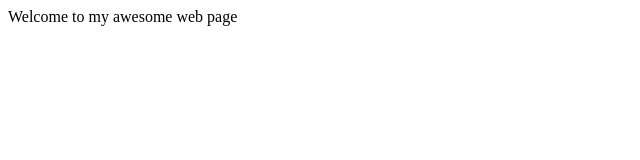
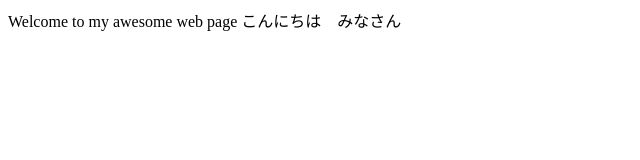
Before and after one commit to polyu-17002407g/our_project, a plain HTML site: page index.html in a window 1280 px wide. Shown: the whole page, without its empty margins (0-640 px from the left). Drawn offline with Linux system fonts and the light colour scheme.

Commit message:
Update index.html

```diff
--- a/index.html
+++ b/index.html
@@ -8,5 +8,6 @@
 </head>
 <body>
     Welcome to my awesome web page
+    こんにちは　みなさん
 </body>
 </html>
```
